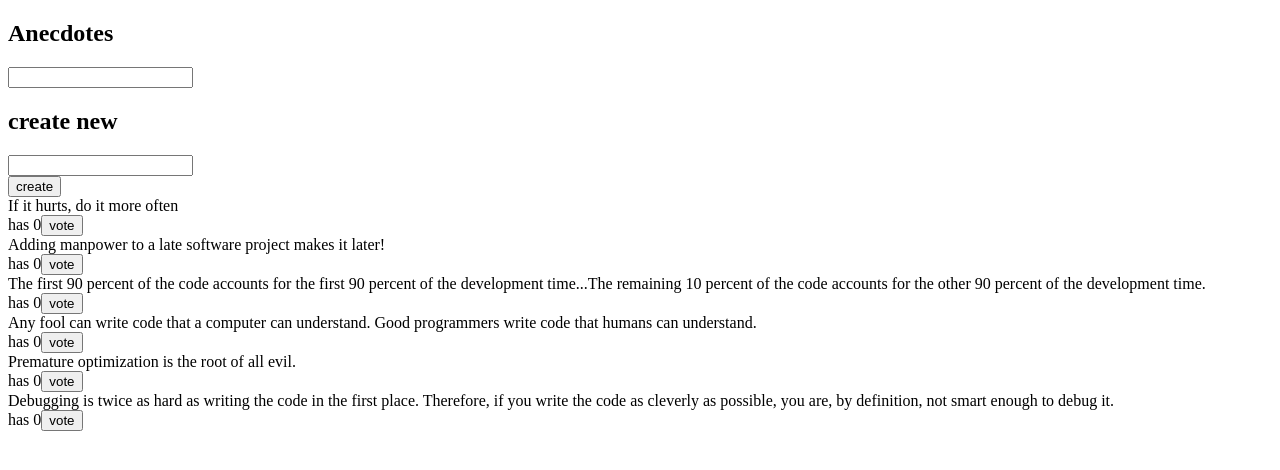
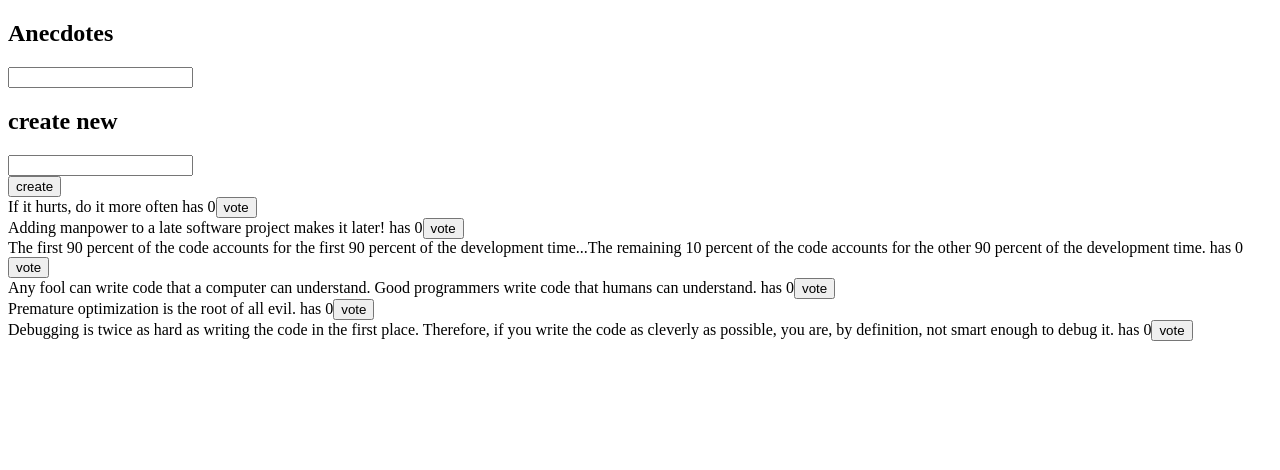
Before and after one commit to leeviallu/fullstack-hy-osa-6, a React (Create React App) app in the folder redux-anecdotes/: page / in a window 1280 px wide. Shown: the top 470 px of the page. Built offline with nearby package versions, Linux system fonts and the light colour scheme.

Commit message:
Uutta muotoilua

```diff
--- a/redux-anecdotes/package.json
+++ b/redux-anecdotes/package.json
@@ -3,6 +3,7 @@
   "version": "0.1.0",
   "private": true,
   "dependencies": {
+    "@reduxjs/toolkit": "^1.9.5",
     "@testing-library/jest-dom": "^5.16.5",
     "@testing-library/react": "^13.4.0",
     "@testing-library/user-event": "^13.5.0",
--- a/redux-anecdotes/src/components/AnecdoteList.js
+++ b/redux-anecdotes/src/components/AnecdoteList.js
@@ -1,32 +1,43 @@
 import { useSelector, useDispatch } from 'react-redux'
 import { voteAnecdote } from '../reducers/anecdoteReducer'
+
+const Anecdote = ({ anecdote, handleClick }) => {
+    return(
+        <div key={anecdote.id}>
+            {anecdote.content} has {anecdote.votes}
+            <button onClick={handleClick}>vote</button>
+        </div>
+    )
+}
 
 const AnecdoteList = () => {
     const anecdotes = useSelector((state) => {
         if ( state.filter === '' ) {
-            return state.anecdotes.sort((anecdote1, anecdote2) => anecdote2.votes - anecdote1.votes)
+            return state.anecdotes
         } else {
             return state.anecdotes.filter(anecdote => {
                 return anecdote.content.toLowerCase().includes(state.filter.toLowerCase())
-            }).sort((anecdote1, anecdote2) => anecdote2.votes - anecdote1.votes)
+            })
         }
     })
     const dispatch = useDispatch()
-
-
     return (
        <div>
-        {anecdotes.map(anecdote =>
-            <div key={anecdote.id}>
-            <div>
-                {anecdote.content}
-            </div>
-            <div>
-                has {anecdote.votes}
-                <button onClick={() => dispatch(voteAnecdote(anecdote))}>vote</button>
-            </div>
-            </div>
-        )}
+            {
+                anecdotes
+                ?
+                anecdotes.sort((anecdote1, anecdote2) => anecdote2.votes - anecdote1.votes).map(anecdote => {
+                    return (
+                        <Anecdote
+                            key={anecdote.id}
+                            anecdote={anecdote}
+                            handleClick={() => dispatch(voteAnecdote(anecdote.id))}
+                        />
+                    )
+                })
+                :
+                null
+            }
        </div>
     )
 }
--- a/redux-anecdotes/src/reducers/anecdoteReducer.js
+++ b/redux-anecdotes/src/reducers/anecdoteReducer.js
@@ -20,34 +20,25 @@ const asObject = (anecdote) => {
 const initialState = anecdotesAtStart.map(asObject)
 
 const anecdoteReducer = (state = initialState, action) => {
+  console.log(state)
   switch (action.type) {
+    case 'ADD':
+      console.log(action.payload)
+      return [...state, action.payload]
     case 'VOTE':
-      return state.map(anecdote => {
-        if (anecdote.id === action.payload.id) {
-          return {
-            ...anecdote,
-            votes: anecdote.votes + 1
-          }
+      const id = action.payload.id
+      const anecdoteToChange = state.find(i => i.id === id)
+      const changedAnecdote = {
+        ...anecdoteToChange,
+        votes: anecdoteToChange.votes + 1,
       }
-      return anecdote
-    })
-    case 'ADD':
-      return [
-        ...state,
-        asObject(action.payload.content)
-      ]
+      return state.map(anecdote =>
+        anecdote.id !== id ? anecdote : changedAnecdote
+      )
     default:
       return state
   }
 }
-
-export const voteAnecdote = (id) => {
-  return {
-    type: 'VOTE',
-    payload: id,
-  }
-}
-
 const generateId = () =>
   Number((Math.random() * 1000000).toFixed(0))
 
@@ -56,9 +47,17 @@ export const createAnecdote = (content) => {
     type: 'ADD',
     payload: {
       content,
-      id: generateId()
+      id: generateId(),
+      votes: 0,
     }
   }
 }
 
+export const voteAnecdote = (id) => {
+  return {
+    type: 'VOTE',
+    payload: { id },
+  }
+}
+
 export default anecdoteReducer
```
Also changed, not shown: 1 other file (tests, documents, lock files or other folders).
